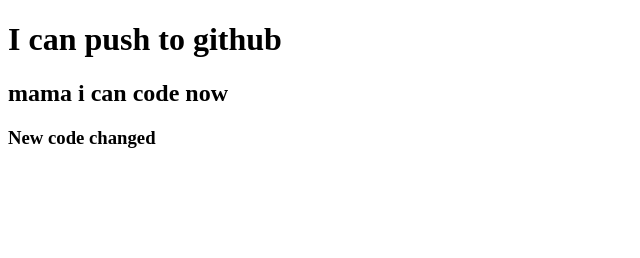
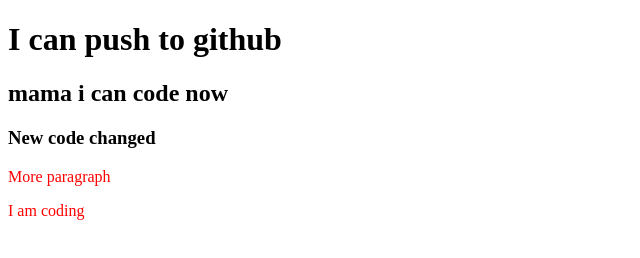
Before and after one commit to Yeasin-Arafat-01/my-second-repo, a plain HTML site: page index.html in a window 1280 px wide. Shown: the whole page, without its empty margins (0-640 px from the left). Drawn offline with Linux system fonts and the light colour scheme.

Commit message:
style added

```diff
--- a/index.html
+++ b/index.html
@@ -5,10 +5,13 @@
     <meta http-equiv="X-UA-Compatible" content="IE=edge">
     <meta name="viewport" content="width=device-width, initial-scale=1.0">
     <title>My second github repo</title>
+    <link rel="stylesheet" href="style.css">
 </head>
 <body>
     <h1>I can push to github</h1>
     <h2>mama i can code now</h2>
     <h3>New code changed</h3>
+    <p>More paragraph</p>
+    <p>I am coding</p>
 </body>
 </html>
--- /dev/null
+++ b/style.css
@@ -0,0 +1,3 @@
+p{
+    color:red;
+}
```
